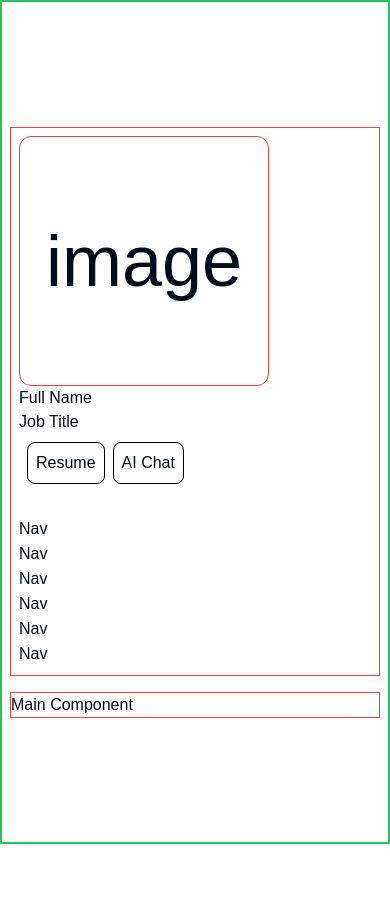
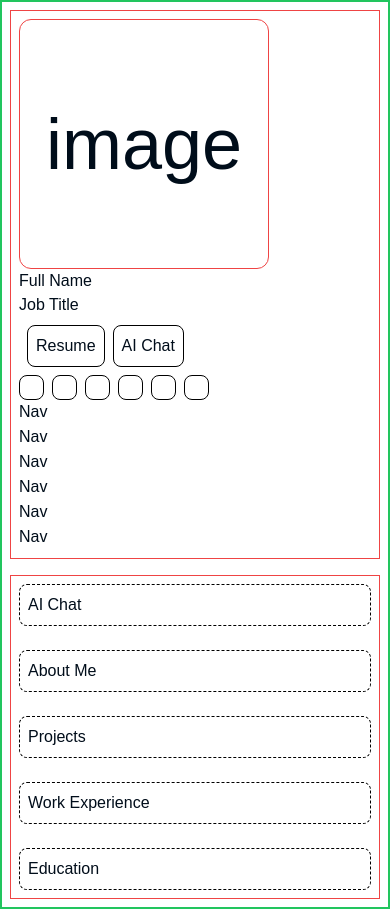
Before and after one commit to jwbw29/portfolio_v2, a Next.js app: page / in a window 390 px wide. Before the commit the page ends 844 px from the top, so only its background shows below. Built offline with nearby package versions, Linux system fonts and the light colour scheme; a web font is replaced by a local one.

Commit message:
Refactor page structure and improve layout for better responsiveness

```diff
--- /dev/null
+++ b/src/components/About.tsx
@@ -0,0 +1,9 @@
+"use client";
+
+export default function About() {
+  return (
+    <div className="border border-dashed border-black rounded-lg p-2 m-2">
+      About Me
+    </div>
+  );
+}
--- /dev/null
+++ b/src/components/ChatBot.tsx
@@ -0,0 +1,9 @@
+"use client";
+
+export default function ChatBot() {
+  return (
+    <div className="border border-dashed border-black rounded-lg p-2 m-2">
+      AI Chat
+    </div>
+  );
+}
--- /dev/null
+++ b/src/components/Education.tsx
@@ -0,0 +1,9 @@
+"use client";
+
+export default function Education() {
+  return (
+    <div className="border border-dashed border-black rounded-lg p-2 m-2">
+      Education
+    </div>
+  );
+}
--- a/src/components/Main.tsx
+++ b/src/components/Main.tsx
@@ -1,9 +1,19 @@
 "use client";
+
+import About from "./About";
+import ChatBot from "./ChatBot";
+import Education from "./Education";
+import Projects from "./Projects";
+import WorkExperience from "./WorkExperience";
 
 export default function Main() {
   return (
-    <main className="testBorder m-2 md:w-3/5">
-      <h1>Main Component</h1>
+    <main className="testBorder flex flex-col gap-2 m-2 md:w-3/5">
+      <ChatBot />
+      <About />
+      <Projects />
+      <WorkExperience />
+      <Education />
     </main>
   );
 }
--- /dev/null
+++ b/src/components/Projects.tsx
@@ -0,0 +1,9 @@
+"use client";
+
+export default function Projects() {
+  return (
+    <div className="border border-dashed border-black rounded-lg p-2 m-2">
+      Projects
+    </div>
+  );
+}
--- a/src/components/Socials.tsx
+++ b/src/components/Socials.tsx
@@ -3,12 +3,12 @@
 export default function Socials() {
   return (
     <div className="flex gap-2">
-      <div className="size-[25px] rounded-lg"></div>
-      <div className="size-[25px] rounded-lg"></div>
-      <div className="size-[25px] rounded-lg"></div>
-      <div className="size-[25px] rounded-lg"></div>
-      <div className="size-[25px] rounded-lg"></div>
-      <div className="size-[25px] rounded-lg"></div>
+      <div className="border border-black size-[25px] rounded-lg"></div>
+      <div className="border border-black size-[25px] rounded-lg"></div>
+      <div className="border border-black size-[25px] rounded-lg"></div>
+      <div className="border border-black size-[25px] rounded-lg"></div>
+      <div className="border border-black size-[25px] rounded-lg"></div>
+      <div className="border border-black size-[25px] rounded-lg"></div>
     </div>
   );
 }
--- /dev/null
+++ b/src/components/WorkExperience.tsx
@@ -0,0 +1,9 @@
+"use client";
+
+export default function WorkExperience() {
+  return (
+    <div className="border border-dashed border-black rounded-lg p-2 m-2">
+      Work Experience
+    </div>
+  );
+}
```
